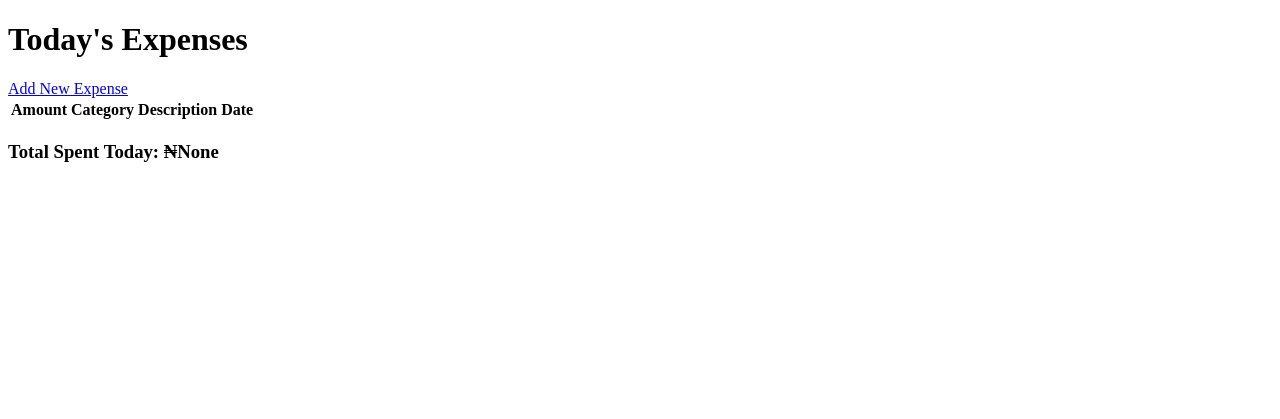
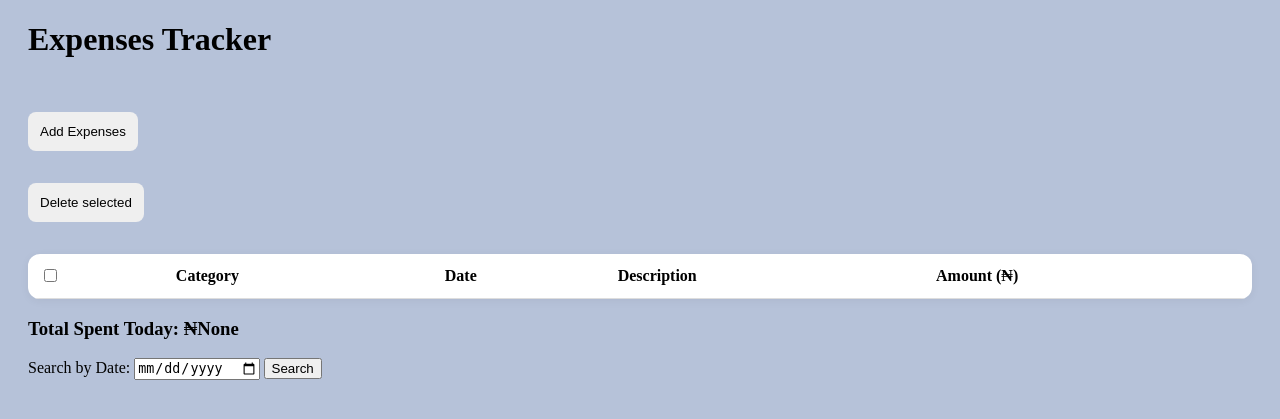
Before and after one commit to emeka-codes/Expense-Tracker, a FastAPI app: page / in a window 1280 px wide. Shown: the top 419 px of the page. Run offline with FastAPI, Linux system fonts and the light colour scheme; lists and menus that the app fills with data are empty.

Commit message:
Added the delete route and worked on the UI

```diff
--- a/main.py
+++ b/main.py
@@ -7,10 +7,13 @@
 from models import Expense
 import datetime
 from database import engine, SessionLocal
+from typing import List
+
 
 app= FastAPI()
 app.mount("/static", StaticFiles(directory="static"), name="static")
 templates= Jinja2Templates(directory="templates")
+
 
 def get_db():
     db= SessionLocal()
@@ -19,17 +22,13 @@
     finally:
         db.close()
 
+
 @app.get("/", response_class=HTMLResponse)
 def display_home_page(request:Request, db: Session= Depends(get_db)):
     get_today_expenses= db.query(Expense).filter(Expense.date == datetime.date.today()).all()
     get_today_total= db.query(func.sum(Expense.amount)).filter(Expense.date == datetime.date.today()).scalar()
+    return templates.TemplateResponse("homepage.html", {"request": request, "get_today_expenses": get_today_expenses, "get_today_total": get_today_total})
 
-    return templates.TemplateResponse("homepage.html", { "request": request, "get_today_expenses": get_today_expenses, "get_today_total": get_today_total})
-
-
-@app.get("/add", response_class=HTMLResponse)
-def display_form(request:Request):
-    return templates.TemplateResponse("form.html", {"request": request})
 
 @app.post("/add_expense", response_class=HTMLResponse)
 def add_expense(request: Request, amount:float = Form(...), category:str = Form(...), description:str = Form(...), db: Session= Depends(get_db)):
@@ -38,3 +37,18 @@
     db.commit()
     db.refresh(expense)
     return RedirectResponse("/", status_code=302)
+
+
+@app.get("/expenses_by_date", response_class=HTMLResponse)
+def get_expense(request: Request, date: str = "" , db: Session= Depends(get_db)):
+    parsed_date = datetime.datetime.strptime(date, "%Y-%m-%d").date()
+    get_expenses= db.query(Expense).filter(Expense.date == parsed_date).all()
+    get_total= db.query(func.sum(Expense.amount)).filter(Expense.date == parsed_date).scalar()
+    return templates.TemplateResponse("homepage.html", {"request": request, "get_expenses": get_expenses, "get_total": get_total, "selected_date": parsed_date})
+
+
+@app.post("/delete-selected")
+def delete_selected_expenses(expense_ids: List[int] = Form(...), db: Session = Depends(get_db)):
+    db.query(Expense).filter(Expense.id.in_(expense_ids)).delete(synchronize_session=False)
+    db.commit()
+    return RedirectResponse(url="/", status_code=303)
--- a/static/style.css
+++ b/static/style.css
@@ -0,0 +1,119 @@
+/* static/styles.css */
+body {
+    background-color: #B6C2D9;
+    padding-left: 20px;
+    padding-right: 20px;
+
+}
+
+table {
+    width: 100%;
+    border-collapse: collapse;
+    background-color: #fff;
+    border-radius: 12px;
+    overflow: hidden;
+    box-shadow: 0 2px 10px rgba(0,0,0,0.05);
+}
+
+th, td {
+    padding: 12px;
+    text-align: left;
+    border-bottom: 1px solid #ddd;
+    color: black;
+}
+
+
+.modal{
+    width: 100%;
+    height: 100%;
+    display: none;
+    z-index: 100;
+    left: 0;
+    top: 0;
+    background-color: rgba(0,0,0,0.5);
+    overflow: auto;
+    position: fixed;
+    justify-content: center;
+    align-items: center;
+
+
+}
+
+.modal-contents{
+    width: 50%;
+    height: 50%;
+    padding: 20px;
+    padding-top: 0;
+    overflow: auto;
+    background-color: #ddd;
+    border-radius: 10px;
+
+
+}
+
+.form-container{
+    display: flex;
+    flex-direction: column;
+    gap: 4px;
+}
+
+.amount{
+    display: flex;
+    flex-direction: column;
+    gap: 8px;
+
+}
+.amount input{
+    width: 16rem;
+    height: 2rem;
+    border-radius: 8px;
+}
+
+.category{
+    display: flex;
+    flex-direction: column;
+    gap: 8px;
+}
+.category input{
+    width: 16rem;
+    height: 2rem;
+    border-radius: 8px;
+}
+.description{
+    display: flex;
+    flex-direction: column;
+    gap: 8px;
+}
+.description textarea{
+    width: 16rem;
+    height: 2rem;
+    border: 1.5px solid black;
+    border-radius: 8px;
+}
+.header{
+    background-color: #ddd;
+    top: 0;
+    position: sticky;
+    padding-top: 20px;
+}
+
+.submit-button button{
+    width: 4rem;
+    padding: 8px;
+    border-radius: 8px;
+}
+.add-expense button{
+    padding: 12px;
+    border-radius: 8px;
+    margin-top: 2rem;
+    margin-bottom: 2rem;
+    border: none;
+}
+
+.delete-button{
+    padding: 12px;
+    border-radius: 8px;
+    margin-bottom: 2rem;
+    border: none;
+
+}
--- a/templates/homepage.html
+++ b/templates/homepage.html
@@ -2,27 +2,117 @@
 <html>
 <head>
     <title>Daily Expenses</title>
-    <link rel="stylesheet" href="/static/style.css">
+    <link rel="stylesheet" href="{{ url_for('static', path='style.css') }}">
 </head>
 <body>
-    <h1>Today's Expenses</h1>
-    <a href="/add">Add New Expense</a>
+    <h1>Expenses Tracker</h1>
+    <div class="add-expense">
+        <button onclick="OpenAddExpenseModal()">Add Expenses</button>
+    </div>
+    <form action="/delete-selected" method="post">
+        <button type="submit" class="delete-button">Delete selected</button>
             <table>
                 <tr>
-            <th>Amount</th>
+                    <th><input type="checkbox" id="select-all"/></th>
                     <th>Category</th>
+                    <th>Date</th>
                     <th>Description</th>
-            <th>Date</th>
+                    <th>Amount (₦)</th>
                 </tr>
                 {% for expense in get_today_expenses %}
                 <tr>
+                    <td><input type="checkbox" name="expense_ids" value="{{ expense.id }}"/></td>
+                    <td>{{ expense.category }}</td>
+                    <td>{{ expense.date }}</td>
+                    <td>{{ expense.description }}</td>
                     <td>₦{{ expense.amount }}</td>
-            <td>{{ expense.category }}</td>
-            <td>{{ expense.description }}</td>
-            <td>{{ expense.date }}</td>
                 </tr>
                 {% endfor %}
             </table>
+    </form>
     <h3>Total Spent Today: ₦{{ get_today_total }}</h3>
+
+    <form action="/expenses_by_date" method="get">
+        <label for="date">Search by Date:</label>
+        <input type="date" id="date" name="date" required>
+        <button type="submit">Search</button>
+    </form>
+
+
+
+    {% if get_expenses %}
+        <h2>Expenses for {{ selected_date if selected_date else "Today" }}</h2>
+        <table>
+                <tr>
+                    <th>Category</th>
+                    <th>Date</th>
+                    <th>Description</th>
+                    <th>Amount (₦)</th>
+                </tr>
+            {% for item in get_expenses %}
+                <tr>
+                    <td>{{ item.category }}</td>
+                    <td>{{ item.date }}</td>
+                    <td>{{ item.description }}</td>
+                    <td>₦{{ item.amount }}</td>
+                </tr>
+            {% endfor %}
+        </table>
+        <p><strong>Total:</strong> ₦{{ get_total }}</p>
+    {% endif %}
+
+
+    <div class="modal" id="expense_modal">
+        <div class="modal-contents">
+            <div class="header">
+                <button><span class="close" onclick="closeAddExpenseModal()">&times;</span></button>
+                <h1>Add New Expense</h1>
+            </div>
+            <form method="post" action="/add_expense">
+                <div class="form-container">
+                    <div class="category">
+                        <label>Category:</label>
+                        <input type="text" name="category" required><br>
+                    </div>
+                    <div class="description">
+                        <label>Description:</label>
+                        <textarea name="description"></textarea><br>
+                    </div>
+                    <div class="amount">
+                        <label>Amount:</label>
+                        <input type="number" step="0.01" name="amount" required><br>
+                    </div>
+
+                    <div class="submit-button">
+                        <button type="submit">Add</button>
+                    </div>
+                </div>
+            </form>
+            <br>
+            <a href="/">Back to Home</a>
+        </div>
+    </div>
+
+
+    <script>
+        function OpenAddExpenseModal() {
+            document.getElementById('expense_modal').style.display= 'flex';
+        }
+
+        function closeAddExpenseModal() {
+            document.getElementById('expense_modal').style.display= 'none';
+        }
+
+
+    // Toggle all checkboxes when #select-all is changed
+        document.getElementById('select-all').addEventListener('change', function () {
+            const checkboxes = document.querySelectorAll('input[name="expense_ids"]');
+            checkboxes.forEach(cb => cb.checked = this.checked);
+        });
+
+
+    </script>
+
+
     </body>
     </html>
```
Also changed, not shown: templates/form.html (deleted, +0 -21 lines). Lines whose indentation alone changed are shown as unchanged.
